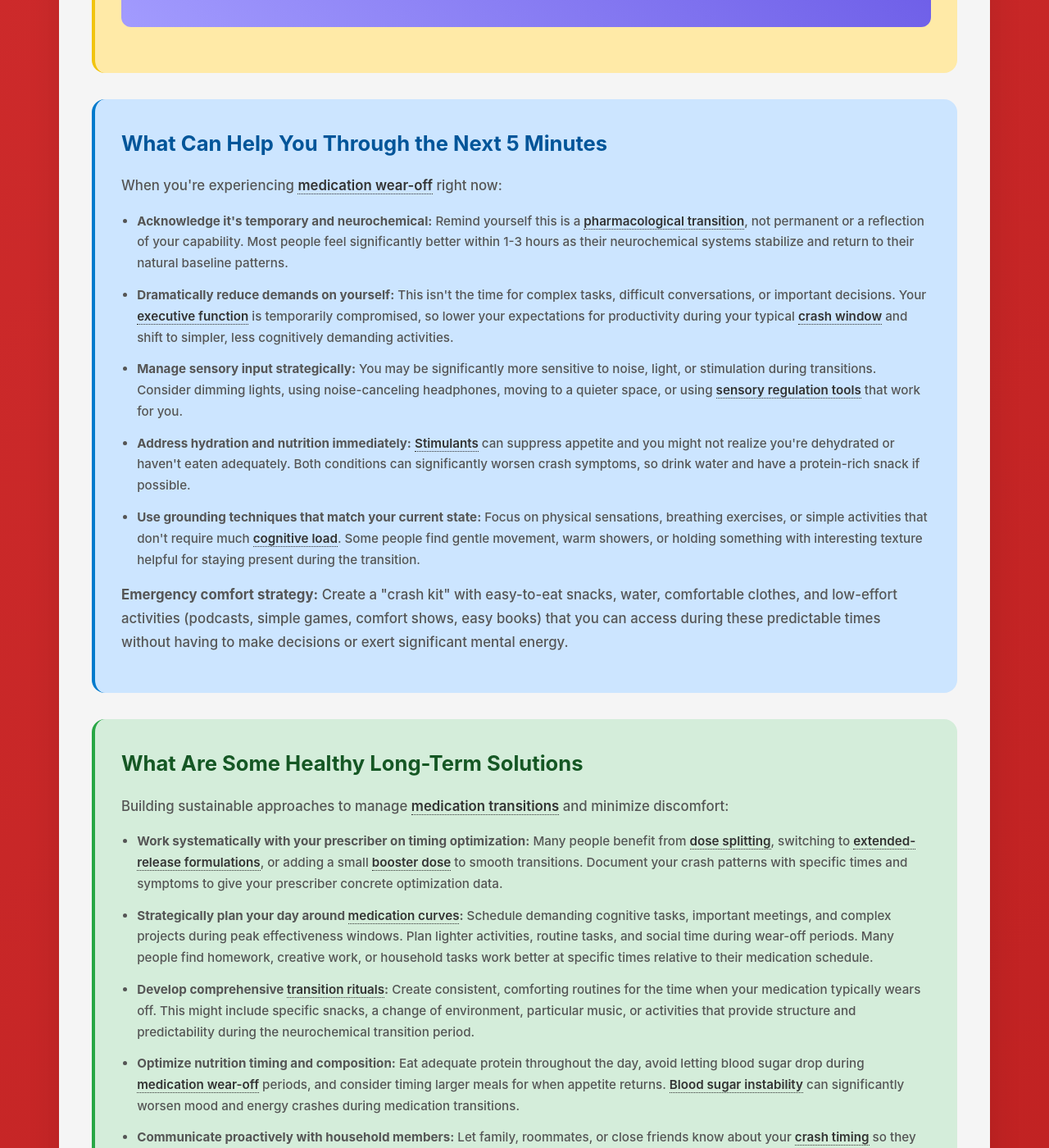
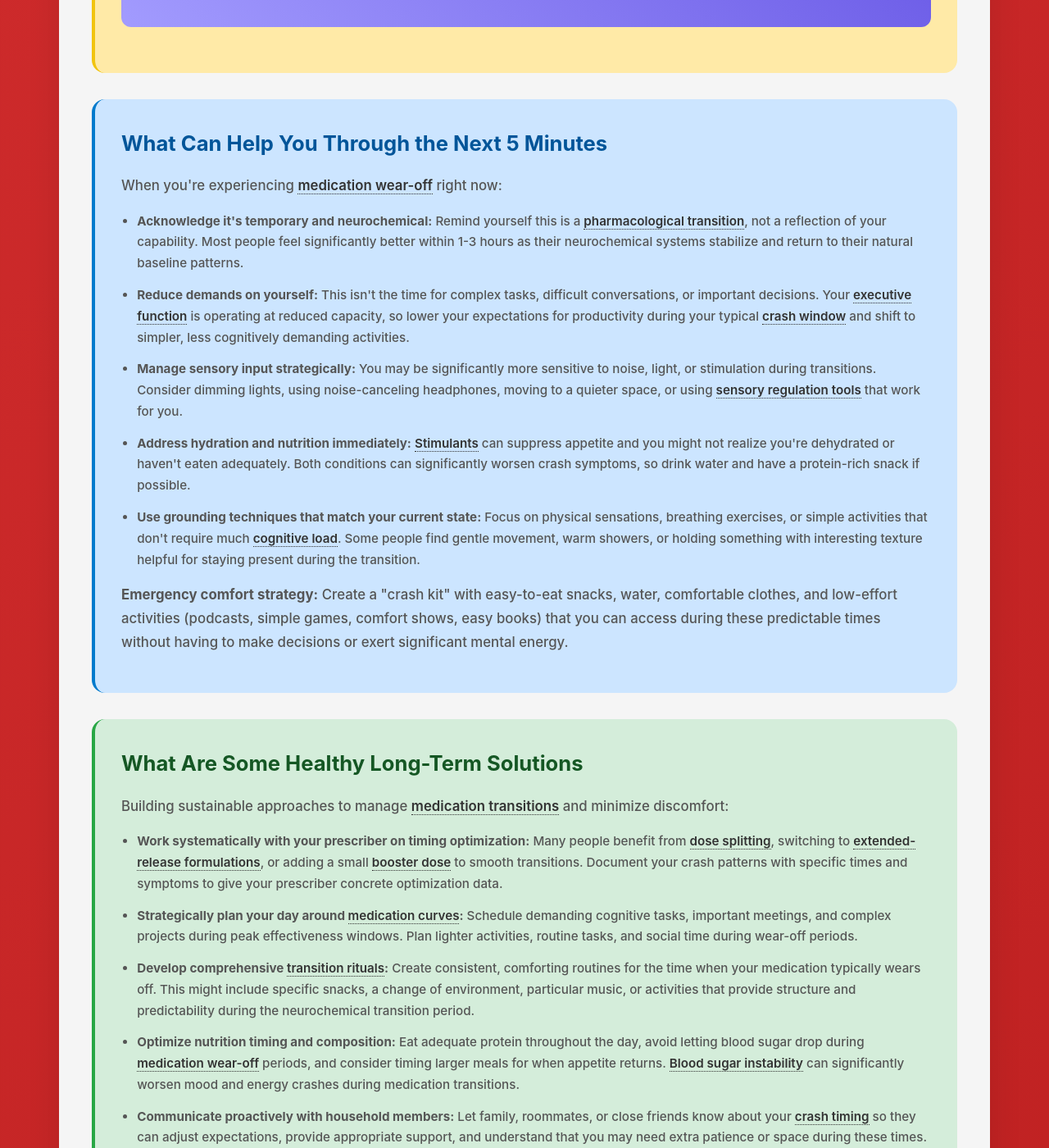
Before and after one commit to neurodivergent-survival-guide/neurodivergent-survival-guide, a Jekyll site: the page built from struggles/stimulant-crash-and-rebound.html, in a window 1280 px wide and 1400 px high, scrolled down 2150 px. Shown: the whole window at 82% size. Built offline with Jekyll 4.4.1, drawn with Linux system fonts in a browser that asks for light colours.

Commit message:
Update stimulant-crash-and-rebound.html

```diff
--- a/struggles/stimulant-crash-and-rebound.html
+++ b/struggles/stimulant-crash-and-rebound.html
@@ -65,8 +65,8 @@ search_terms: ["meds wearing off", "crash every day", "irritable afternoon", "br
         <p>When you're experiencing <a class="jargon">medication wear-off<span class="tooltip">The predictable time period when your ADHD medication effects are fading</span></a> right now:</p>
 
         <ul>
-            <li><strong>Acknowledge it's temporary and neurochemical:</strong> Remind yourself this is a <a class="jargon">pharmacological transition<span class="tooltip">A predictable body process related to how medications work, not a personal failing</span></a>, not permanent or a reflection of your capability. Most people feel significantly better within 1-3 hours as their neurochemical systems stabilize and return to their natural baseline patterns.</li>
-            <li><strong>Dramatically reduce demands on yourself:</strong> This isn't the time for complex tasks, difficult conversations, or important decisions. Your <a class="jargon">executive function<span class="tooltip">Brain skills including planning, decision-making, and impulse control</span></a> is temporarily compromised, so lower your expectations for productivity during your typical <a class="jargon">crash window<span class="tooltip">The predictable time period when you experience medication wear-off effects</span></a> and shift to simpler, less cognitively demanding activities.</li>
+            <li><strong>Acknowledge it's temporary and neurochemical:</strong> Remind yourself this is a <a class="jargon">pharmacological transition<span class="tooltip">A predictable body process related to how medications work, not a personal failing</span></a>, not a reflection of your capability. Most people feel significantly better within 1-3 hours as their neurochemical systems stabilize and return to their natural baseline patterns.</li>
+            <li><strong>Reduce demands on yourself:</strong> This isn't the time for complex tasks, difficult conversations, or important decisions. Your <a class="jargon">executive function<span class="tooltip">Brain skills including planning, decision-making, and impulse control</span></a> is operating at reduced capacity, so lower your expectations for productivity during your typical <a class="jargon">crash window<span class="tooltip">The predictable time period when you experience medication wear-off effects</span></a> and shift to simpler, less cognitively demanding activities.</li>
             <li><strong>Manage sensory input strategically:</strong> You may be significantly more sensitive to noise, light, or stimulation during transitions. Consider dimming lights, using noise-canceling headphones, moving to a quieter space, or using <a class="jargon">sensory regulation tools<span class="tooltip">Items like weighted blankets, fidget objects, or calming music that help manage sensory overwhelm</span></a> that work for you.</li>
             <li><strong>Address hydration and nutrition immediately:</strong> <a class="jargon">Stimulants<span class="tooltip">ADHD medications that increase dopamine and norepinephrine levels</span></a> can suppress appetite and you might not realize you're dehydrated or haven't eaten adequately. Both conditions can significantly worsen crash symptoms, so drink water and have a protein-rich snack if possible.</li>
             <li><strong>Use grounding techniques that match your current state:</strong> Focus on physical sensations, breathing exercises, or simple activities that don't require much <a class="jargon">cognitive load<span class="tooltip">The amount of mental effort and attention a task requires</span></a>. Some people find gentle movement, warm showers, or holding something with interesting texture helpful for staying present during the transition.</li>
@@ -83,7 +83,7 @@ search_terms: ["meds wearing off", "crash every day", "irritable afternoon", "br
 
         <ul>
             <li><strong>Work systematically with your prescriber on timing optimization:</strong> Many people benefit from <a class="jargon">dose splitting<span class="tooltip">Taking medication in smaller, multiple doses throughout the day instead of one large dose</span></a>, switching to <a class="jargon">extended-release formulations<span class="tooltip">Medications designed to release gradually over 8-12 hours for smoother effects</span></a>, or adding a small <a class="jargon">booster dose<span class="tooltip">A smaller afternoon dose to help bridge the gap between morning medication and evening</span></a> to smooth transitions. Document your crash patterns with specific times and symptoms to give your prescriber concrete optimization data.</li>
-            <li><strong>Strategically plan your day around <a class="jargon">medication curves<span class="tooltip">The predictable pattern of when your medication is most and least effective</span></a>:</strong> Schedule demanding cognitive tasks, important meetings, and complex projects during peak effectiveness windows. Plan lighter activities, routine tasks, and social time during wear-off periods. Many people find homework, creative work, or household tasks work better at specific times relative to their medication schedule.</li>
+            <li><strong>Strategically plan your day around <a class="jargon">medication curves<span class="tooltip">The predictable pattern of when your medication is most and least effective</span></a>:</strong> Schedule demanding cognitive tasks, important meetings, and complex projects during peak effectiveness windows. Plan lighter activities, routine tasks, and social time during wear-off periods.</li>
             <li><strong>Develop comprehensive <a class="jargon">transition rituals<span class="tooltip">Consistent routines that help you shift between different states or times of day</span></a>:</strong> Create consistent, comforting routines for the time when your medication typically wears off. This might include specific snacks, a change of environment, particular music, or activities that provide structure and predictability during the neurochemical transition period.</li>
             <li><strong>Optimize nutrition timing and composition:</strong> Eat adequate protein throughout the day, avoid letting blood sugar drop during <a class="jargon">medication wear-off<span class="tooltip">The predictable time period when your ADHD medication effects are fading</span></a> periods, and consider timing larger meals for when appetite returns. <a class="jargon">Blood sugar instability<span class="tooltip">Fluctuations in glucose levels that can affect brain function and mood</span></a> can significantly worsen mood and energy crashes during medication transitions.</li>
             <li><strong>Communicate proactively with household members:</strong> Let family, roommates, or close friends know about your <a class="jargon">crash timing<span class="tooltip">When you predictably experience medication wear-off effects</span></a> so they can adjust expectations, provide appropriate support, and understand that you may need extra patience or space during these times. This prevents misunderstandings and reduces social stress during vulnerable periods.</li>
```
